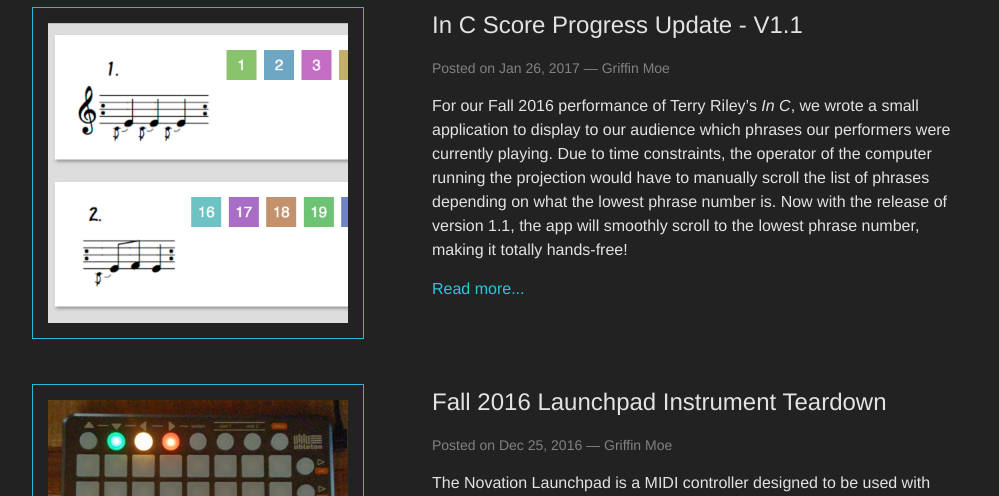
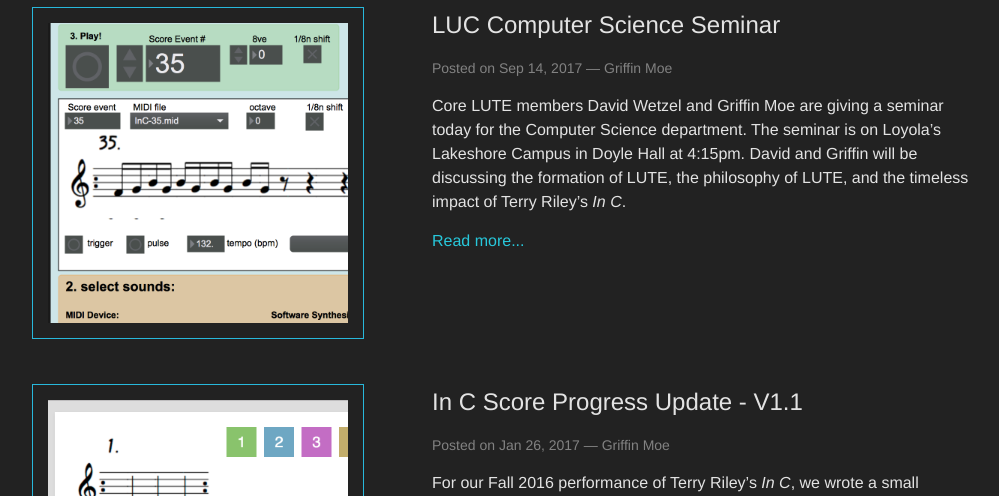
Before and after one commit to loyola-university-tech-ensemble/loyola-university-tech-ensemble.github.io, a Jekyll site: the page built from index.md, in a window 1280 px wide and 900 px high, cut to the strip 404-900 px from the top of the window. Shown: the whole strip, without its empty margins (138-1137 px from the left). Built offline with Jekyll 4.4.1, drawn with Linux system fonts in a browser that asks for light colours.

Commit message:
Added event: LUC Comp Sci Seminar

```diff
--- /dev/null
+++ b/_posts/2017-09-14-comp-sci-seminar.md
@@ -0,0 +1,22 @@
+---
+layout: post
+title:  "LUC Computer Science Seminar"
+author: "Griffin Moe"
+date:   2017-09-14 11:00:00 -0600
+image: "covers/in-c-app.png"
+categories: jekyll event
+---
+
+Core LUTE members David Wetzel and Griffin Moe are giving a seminar today for
+the Computer Science department. The seminar is on Loyola's Lakeshore Campus in
+Doyle Hall at 4:15pm. David and Griffin will be discussing the formation of LUTE,
+the philosophy of LUTE, and the timeless impact of Terry Riley's *In C*.
+
+If you are planning attending, please bring a laptop running either macOS or Windows.
+We are looking for audience participation!
+
+## Downloads
+
+* [Windows x64](https://github.com/loyola-university-tech-ensemble/InC/releases/download/v1.0.2/InC_Winx64.zip)
+* [macOS](https://github.com/loyola-university-tech-ensemble/InC/releases/download/v1.0.2/InCApp_macOS.dmg)
+* [Max source code](https://github.com/loyola-university-tech-ensemble/InC/archive/v1.0.2.zip)
--- a/events.md
+++ b/events.md
@@ -8,6 +8,9 @@
 **Loyola Computer Science Seminar**
 * 14 September 2017 @ 4:15pm
 * Loyola Lakeshore Campus - Dumbach 234
+* [More Info][more]
+
+[more]: {% post_url 2017-09-14-comp-sci-seminar %}
 
 # Past Events
 
```
Also changed, not shown: images/covers/in-c-app.png (added).
